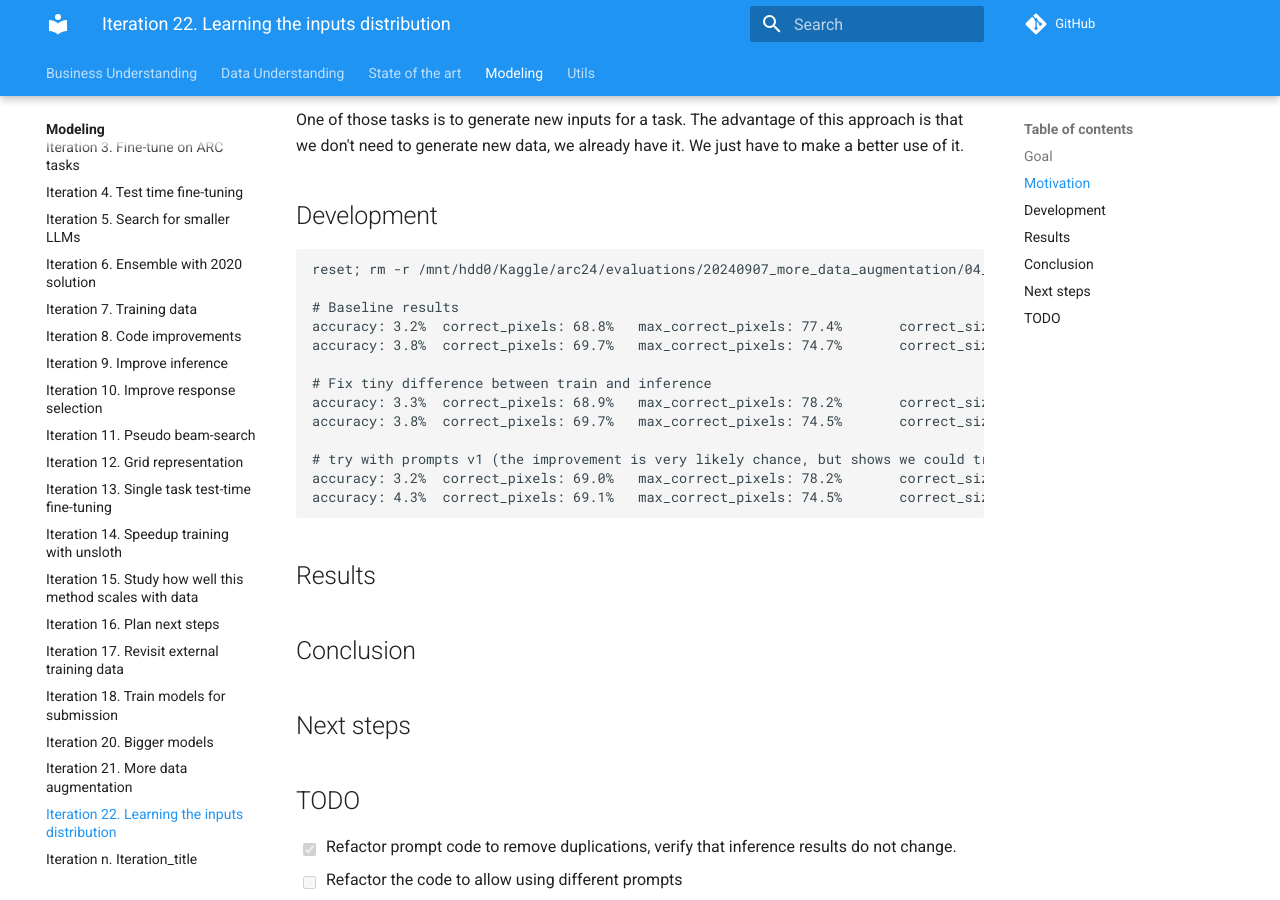
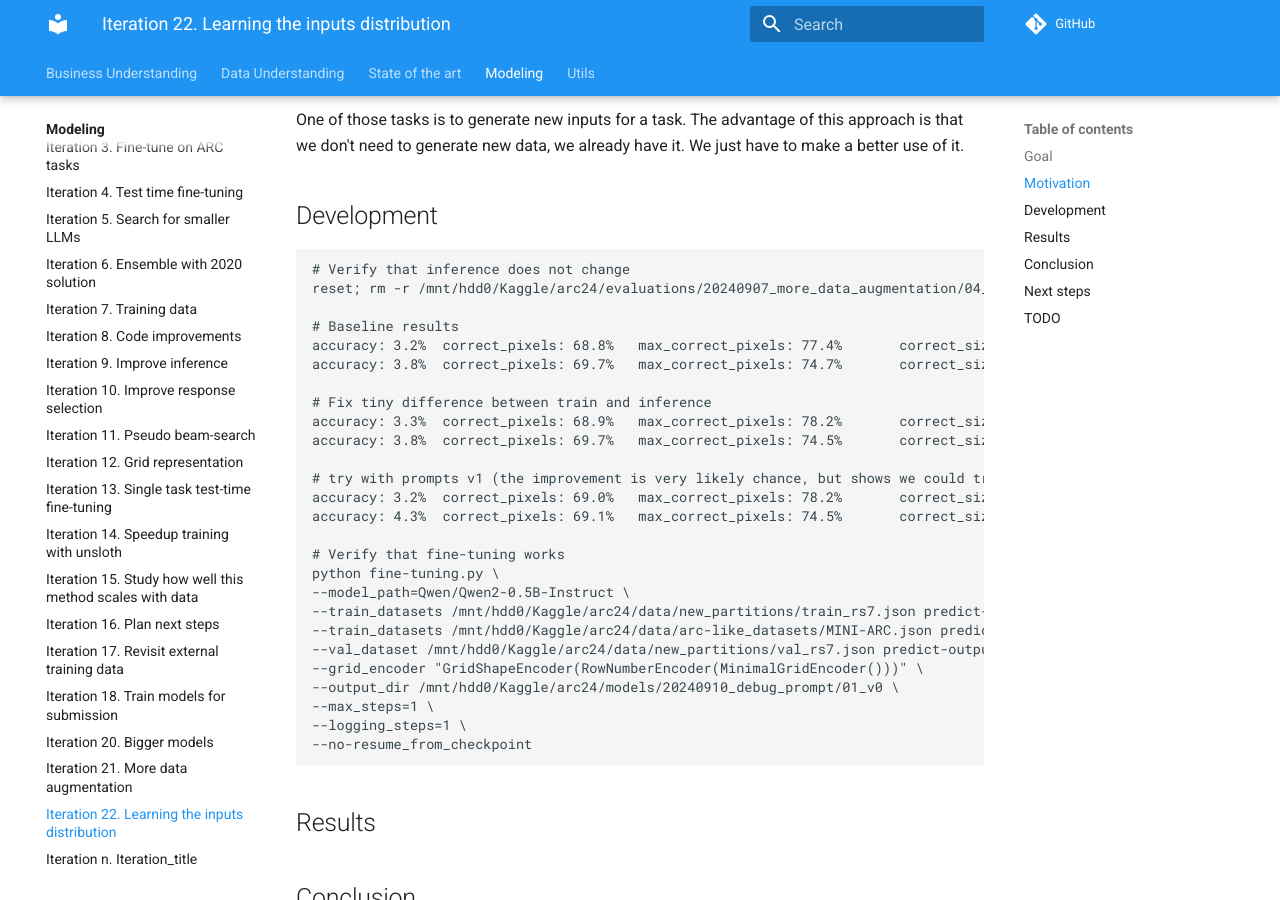
Before and after one commit to zhengjunyao-work/arc24, an MkDocs documentation site: the page built from docs/modeling/Iteration_22_learning_inputs_distribution.md, in a window 1280 px wide and 900 px high, scrolled down 421 px. Built offline with MkDocs 1.6.1 and Material for MkDocs 9.7.7, drawn with Linux system fonts in a browser that asks for light colours; comment, search, counter and statistics services are not loaded.

Commit message:
started to update fine-tuning script to support different prompt versions

````diff
--- a/docs/modeling/Iteration_22_learning_inputs_distribution.md
+++ b/docs/modeling/Iteration_22_learning_inputs_distribution.md
@@ -17,6 +17,7 @@
 ## Development
 
 ```bash
+# Verify that inference does not change
 reset; rm -r /mnt/hdd0/Kaggle/arc24/evaluations/20240907_more_data_augmentation/04_100-augmentation-1110_Qwen2-0.5B-Instruct_lr1e-4_r32_12e3steps_10240msl/checkpoint-12000/inference_x008*; python easy_inference_and_evaluation.py /mnt/hdd0/Kaggle/arc24/models/20240907_more_data_augmentation/04_100-augmentation-1110_Qwen2-0.5B-Instruct_lr1e-4_r32_12e3steps_10240msl/checkpoint-12000 --predictions_per_task 8
 
 # Baseline results
@@ -30,6 +31,18 @@
 # try with prompts v1 (the improvement is very likely chance, but shows we could train with these shorter prompts)
 accuracy: 3.2%  correct_pixels: 69.0%   max_correct_pixels: 78.2%       correct_size: 90.3%     any_correct_size: 92.0% pass_n: 10.5%   unanswered: 2.0%
 accuracy: 4.3%  correct_pixels: 69.1%   max_correct_pixels: 74.5%       correct_size: 90.3%     any_correct_size: 92.3% pass_n: 8.7%    unanswered: 2.0%
+
+# Verify that fine-tuning works
+python fine-tuning.py \
+--model_path=Qwen/Qwen2-0.5B-Instruct \
+--train_datasets /mnt/hdd0/Kaggle/arc24/data/new_partitions/train_rs7.json predict-output-v0 \
+--train_datasets /mnt/hdd0/Kaggle/arc24/data/arc-like_datasets/MINI-ARC.json predict-output-v0 \
+--val_dataset /mnt/hdd0/Kaggle/arc24/data/new_partitions/val_rs7.json predict-output-v0 \
+--grid_encoder "GridShapeEncoder(RowNumberEncoder(MinimalGridEncoder()))" \
+--output_dir /mnt/hdd0/Kaggle/arc24/models/20240910_debug_prompt/01_v0 \
+--max_steps=1 \
+--logging_steps=1 \
+--no-resume_from_checkpoint
 ```
 
 ## Results
````
Also changed, not shown: 1 other file.
